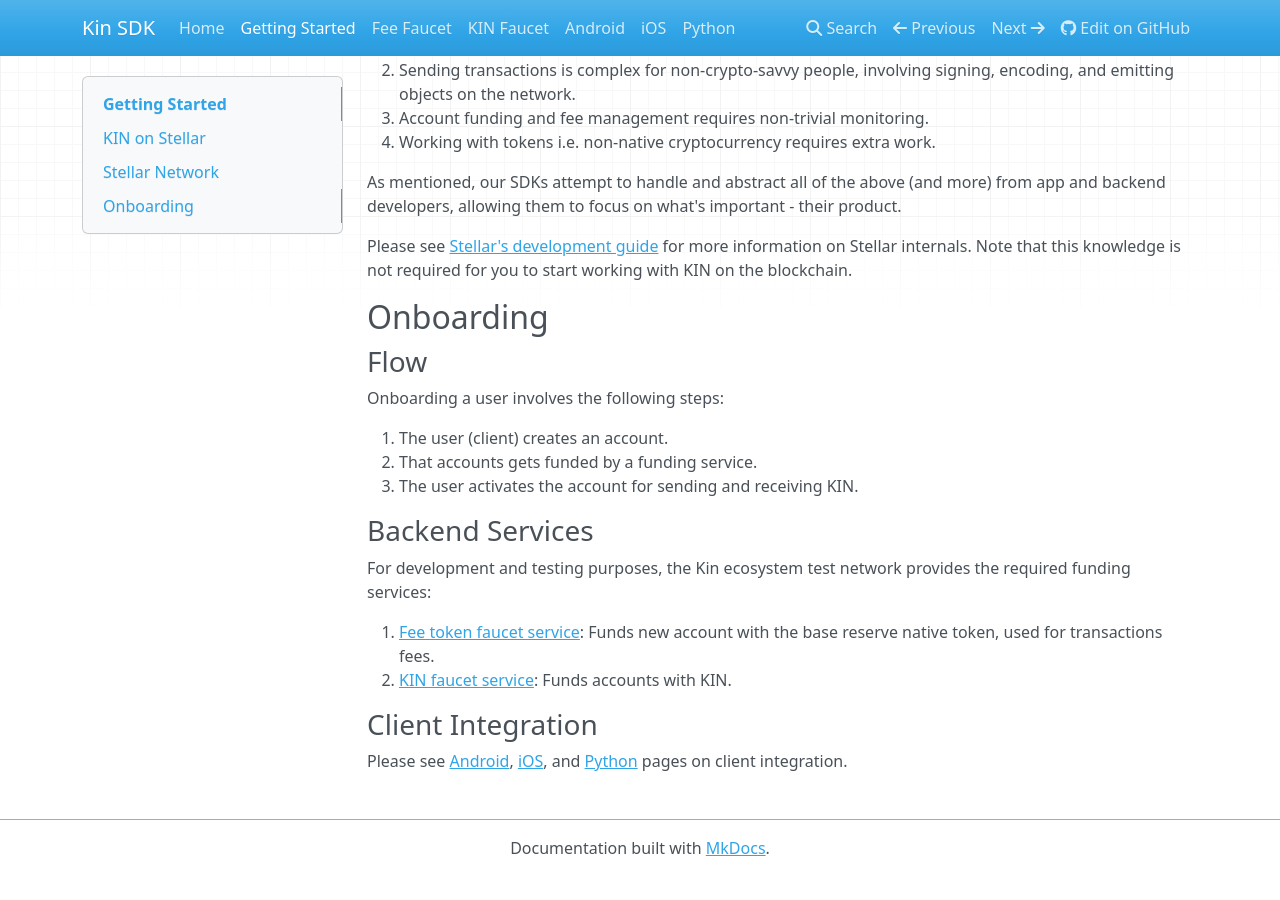
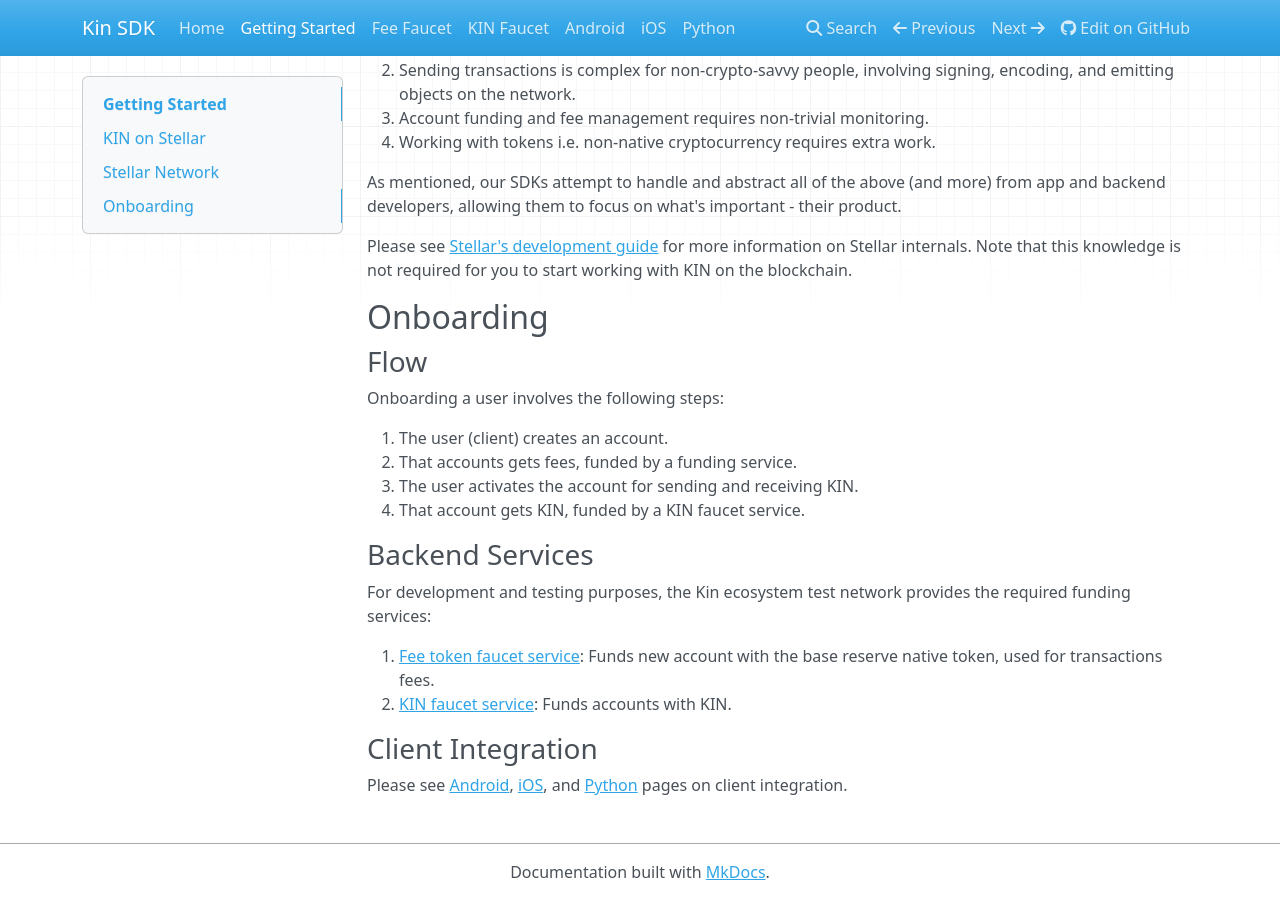
Before and after one commit to kinecosystem/kin-core-docs, an MkDocs documentation site: the page built from docs/getting-started.md, in a window 1280 px wide and 900 px high, scrolled down 865 px. Built offline with MkDocs 1.6.1, drawn with Linux system fonts in a browser that asks for light colours; nearby versions of some CDN libraries; old or Windows-style settings are respelled for this version of MkDocs; before the commit the page ends 1741 px from its top, so only the background shows below that.

Commit message:
update getting-started/onboarding flow

```diff
--- a/docs/getting-started.md
+++ b/docs/getting-started.md
@@ -53,8 +53,9 @@
 Onboarding a user involves the following steps:
 
 1. The user (client) creates an account.
-1. That accounts gets funded by a funding service.
+1. That accounts gets fees, funded by a funding service.
 1. The user activates the account for sending and receiving KIN.
+1. That account gets KIN, funded by a KIN faucet service.
 
 ### Backend Services
 
```
